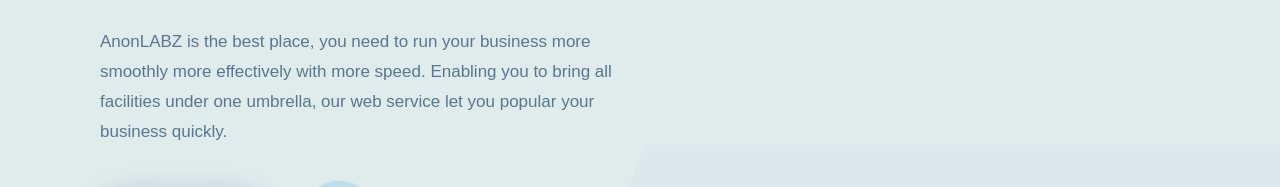
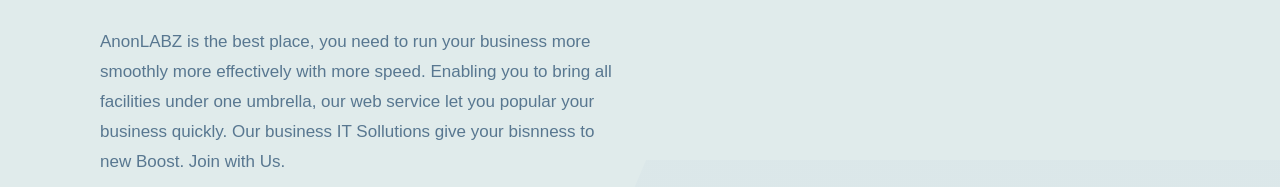
Before and after one commit to ExCod3R/AnonLABZ, a plain HTML site: page index.html in a window 1280 px wide. Shown: the part 228-415 px from the top of the page. Drawn offline with Linux system fonts and the light colour scheme; files whose address does not match are found by name; a web font is replaced by a local one.

Commit message:
update index

```diff
--- a/index.html
+++ b/index.html
@@ -69,7 +69,7 @@
                     <p>
                         AnonLABZ is the best place, you need to run your business more smoothly more effectively with
                         more speed. Enabling you to bring all facilities under one umbrella, our web service let you
-                        popular your business quickly.
+                        popular your business quickly. Our business IT Sollutions give your bisnness to new Boost. Join with Us.
                     </p>
                     <a href="#" class="btn btn-sm btn-circle shadow-1 full-width-sm">Purchase now</a><span
                         class="space"></span>
```
